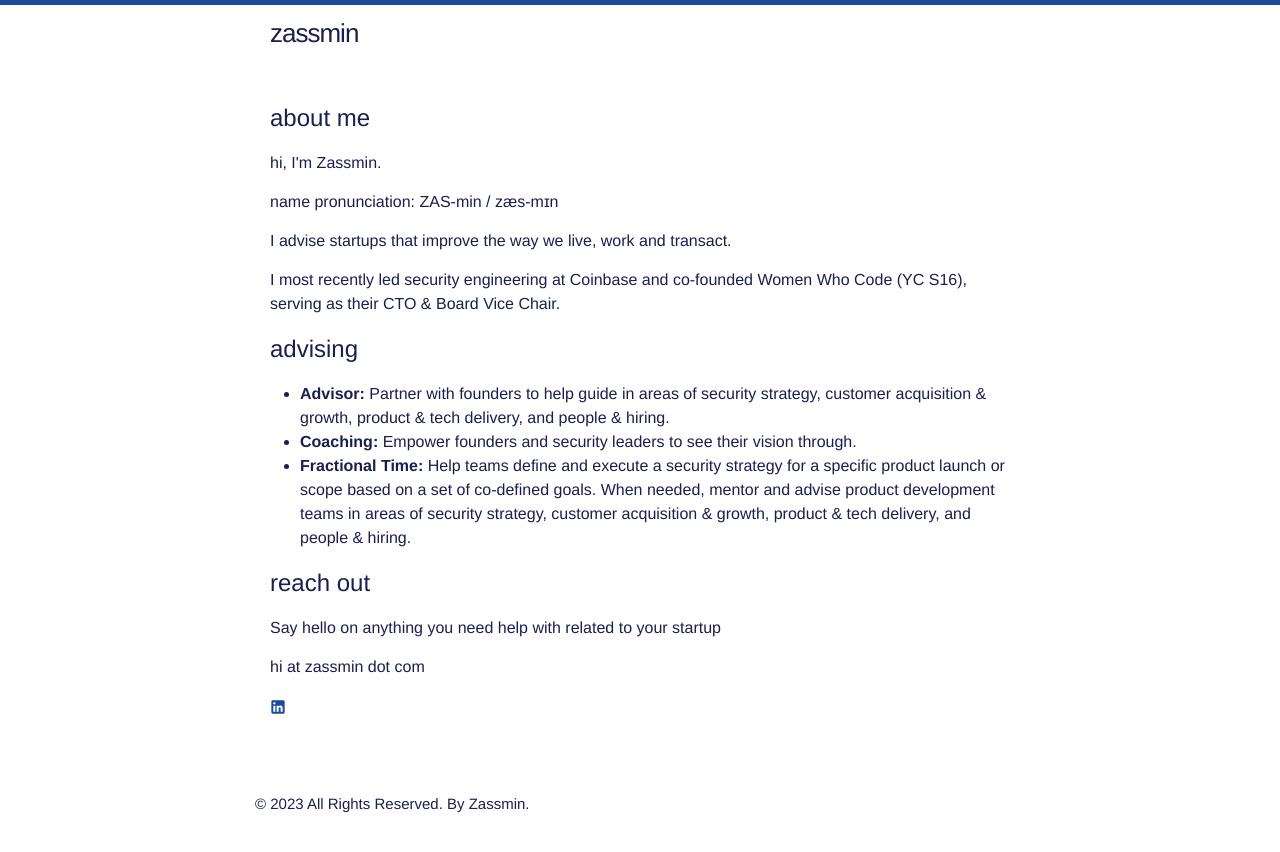
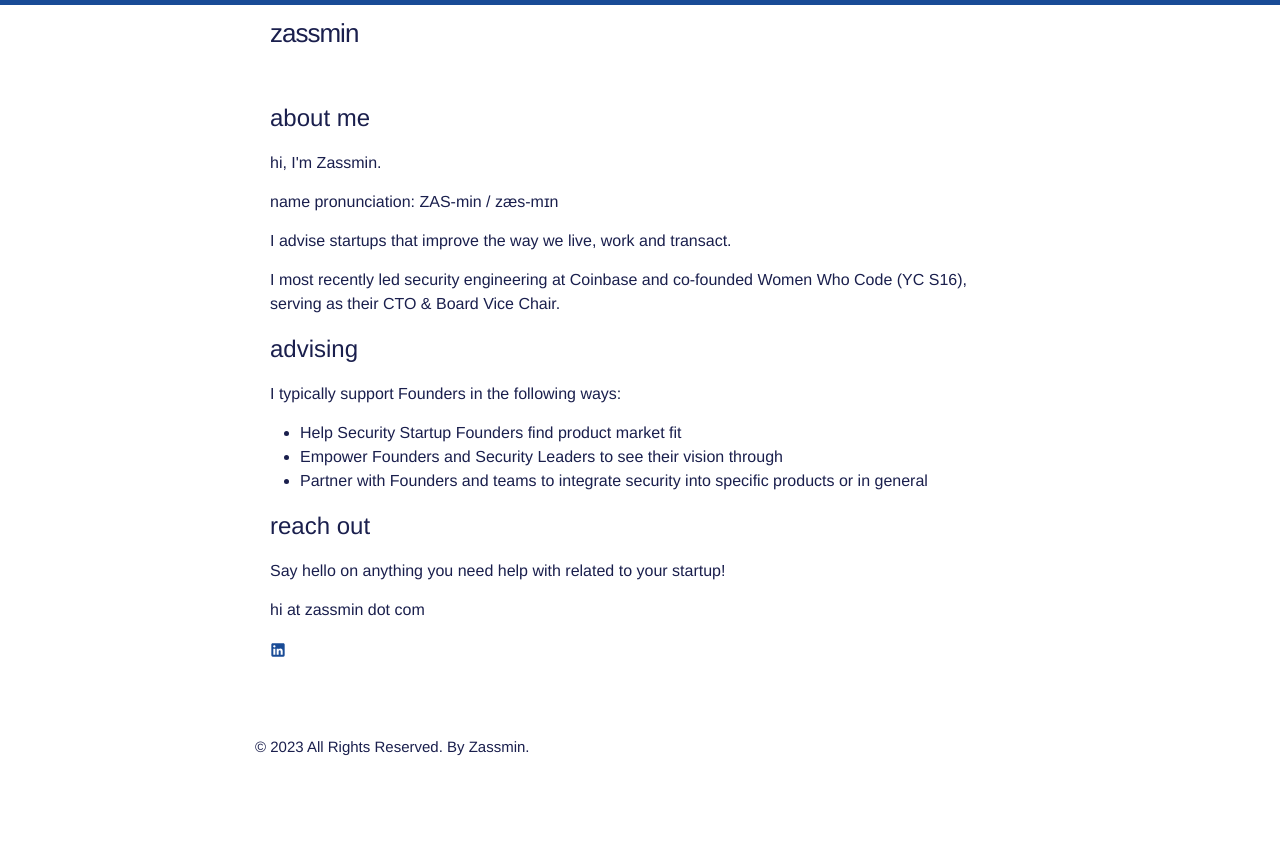
Before and after one commit to zassmin/zassmin, a Jekyll site: the page built from index.html, in a window 1280 px wide. Shown: the top 852 px of the page. Built offline with Jekyll 4.4.1, drawn with Linux system fonts in a browser that asks for light colours.

Commit message:
update advising

```diff
--- a/index.html
+++ b/index.html
@@ -10,14 +10,15 @@ layout: default
     <p>I advise startups that improve the way we live, work and transact.</p>
     <p>I most recently led security engineering at Coinbase and co-founded Women Who Code (YC S16), serving as their CTO & Board Vice Chair.</p>
     <h2>advising</h2>
+    <p>I typically support Founders in the following ways:</p>
     <ul>
-      <li><strong>Advisor:</strong> Partner with founders to help guide in areas of security strategy, customer acquisition & growth, product & tech delivery, and people & hiring.</li>
-      <li><strong>Coaching:</strong> Empower founders and security leaders to see their vision through.</li>
-      <li><strong>Fractional Time:</strong> Help teams define and execute a security strategy for a specific product launch or scope based on a set of co-defined goals. When needed, mentor and advise product development teams in areas of security strategy, customer acquisition & growth, product & tech delivery, and people & hiring.</li>
+      <li>Help Security Startup Founders find product market fit</li>
+      <li>Empower Founders and Security Leaders to see their vision through</li>
+      <li>Partner with Founders and teams to integrate security into specific products or in general</li>
     </ul>
 
     <h2>reach out</h2>
-    <p>Say hello on anything you need help with related to your startup</p>
+    <p>Say hello on anything you need help with related to your startup!</p>
     <p>hi at zassmin dot com</p>
     <p> {% include icon-linkedin.html %}</p>
   </div>
```
